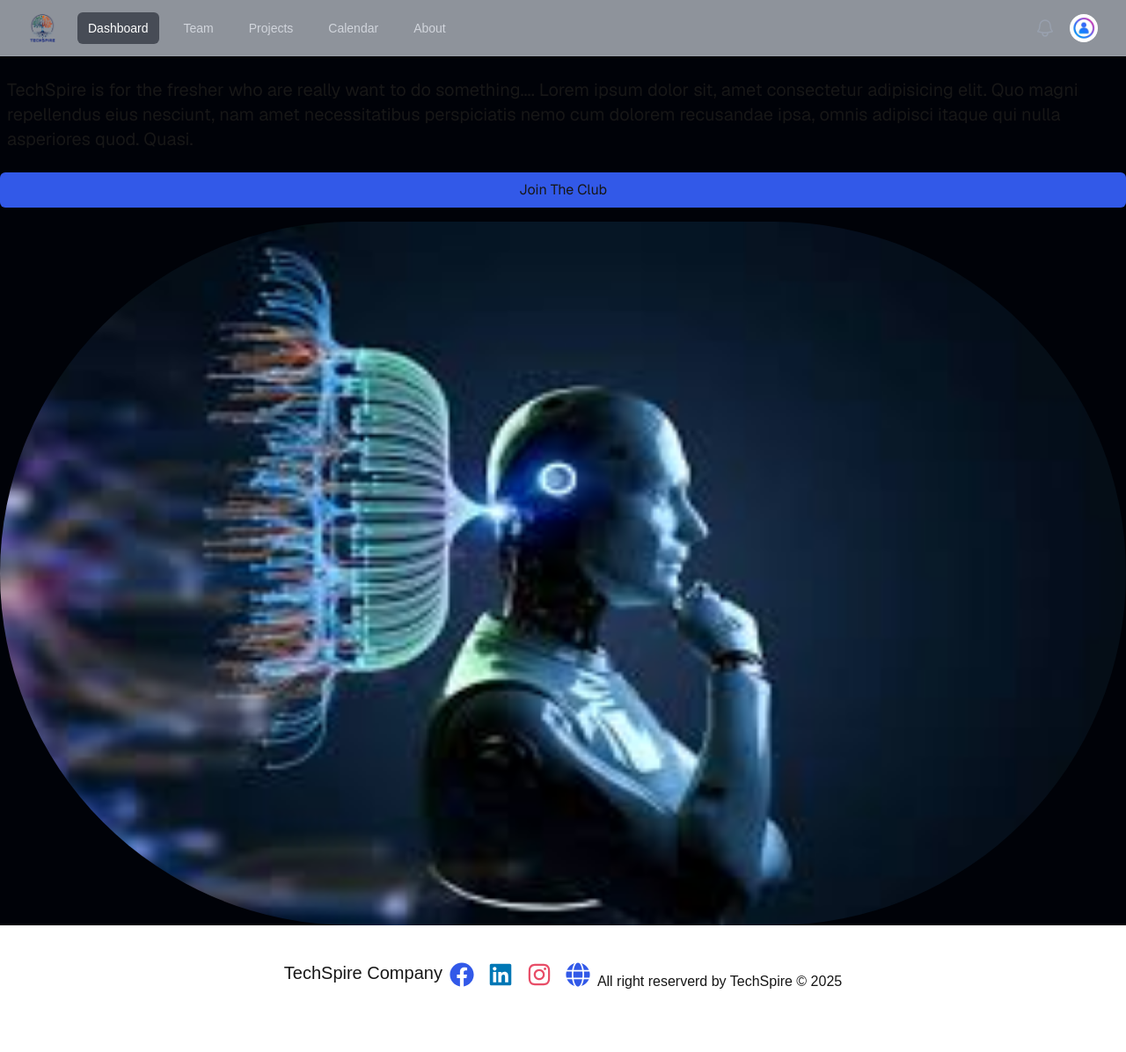
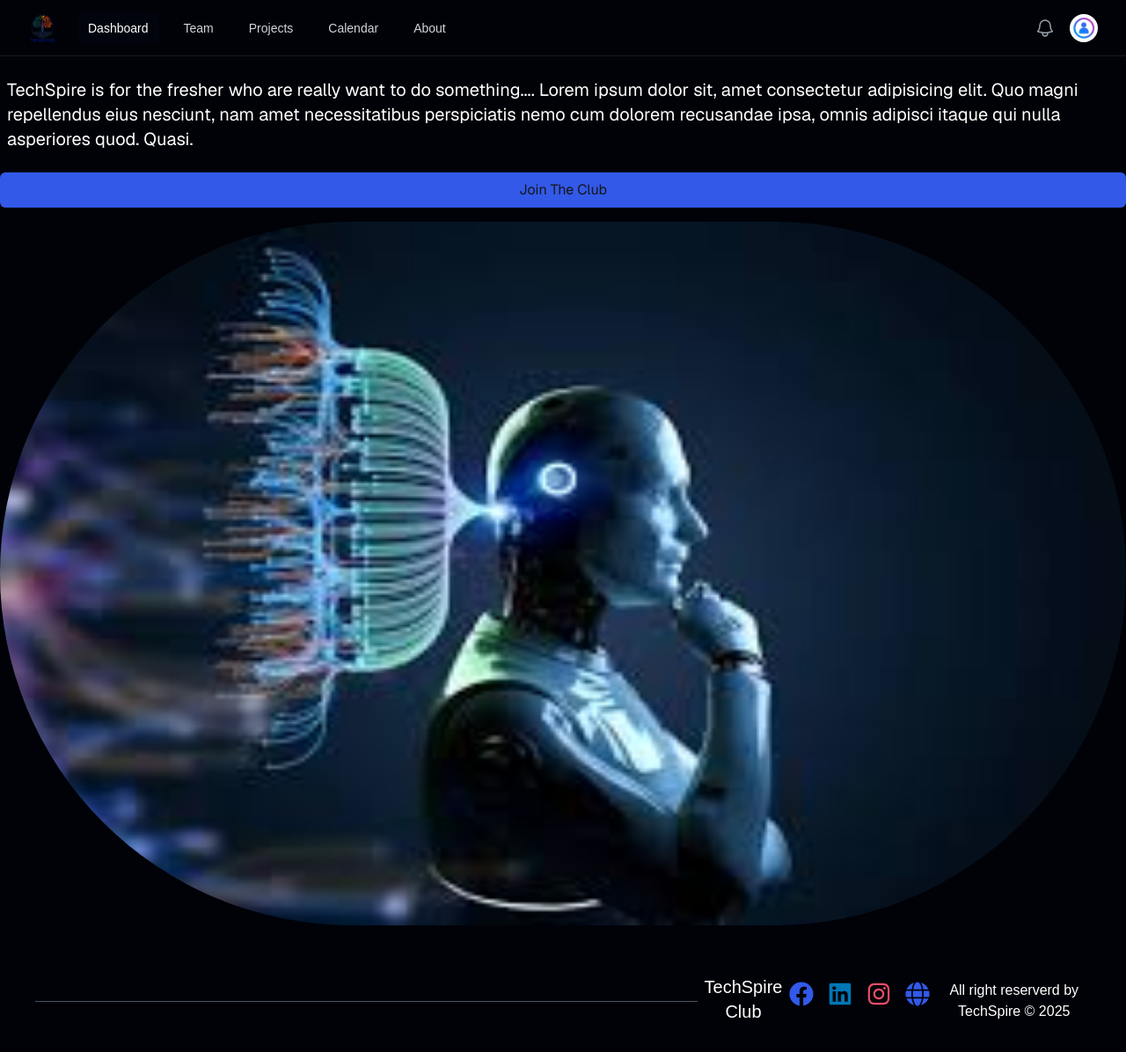
Before and after one commit to Abhisp2711/webhackthon-backend, a Next.js app: page / in a window 1280 px wide. Shown: the top 1196 px of the page at 88% size. Built offline with nearby package versions, Linux system fonts and the light colour scheme.

Commit message:
updated color according to the theme of techspire

```diff
--- a/app/components/footer.tsx
+++ b/app/components/footer.tsx
@@ -4,11 +4,14 @@ import { FaFacebook, FaInstagram, FaLinkedin, FaGlobe } from "react-icons/fa";
 
 export default function Footer() {
   return (
-    <div className="bg-[##000208] md:flex md:gap-2 items-center justify-center p-10  ">
+    <div className="bg-[#000208] md:flex md:gap-2 items-center justify-center p-10 text-white ">
+      {/* divider */}
+      <div className="w-full h-px bg-gray-600 "></div>
       {/* comapny  */}
-      <div className=" text-center mb-5 ">
+
+      <div className=" text-center mb-5 mt-4 ">
         <a href="/" className="text-xl cursor-pointer hover:text-gray-200">
-          TechSpire Company
+          TechSpire Club
         </a>
       </div>
 
--- a/app/components/navbar.tsx
+++ b/app/components/navbar.tsx
@@ -25,7 +25,7 @@ export default function Navbar() {
   return (
     <Disclosure
       as="nav"
-      className="relative bg-gray-800/50 after:pointer-events-none after:absolute after:inset-x-0 after:bottom-0 after:h-px after:bg-white/10"
+      className="relative bg-[#000208] after:pointer-events-none after:absolute after:inset-x-0 after:bottom-0 after:h-px after:bg-white/10"
     >
       <div className="mx-auto max-w-7xl px-2 sm:px-6 lg:px-8">
         <div className="relative flex h-16 items-center justify-between">
--- a/app/page.tsx
+++ b/app/page.tsx
@@ -5,7 +5,7 @@ export default function Home() {
     <div className="flex flex-col  items-center justify-center font-sans bg-[ #ff1e00]">
       <div className="flex-col md:flex ">
         <div className="flex-col md:flex items-center justify-center">
-          <h1 className="text-xl pt-4 m-2">
+          <h1 className="text-xl pt-4 m-2 text-white">
             TechSpire is for the fresher who are really want to do something....
             Lorem ipsum dolor sit, amet consectetur adipisicing elit. Quo magni
             repellendus eius nesciunt, nam amet necessitatibus perspiciatis nemo
```
